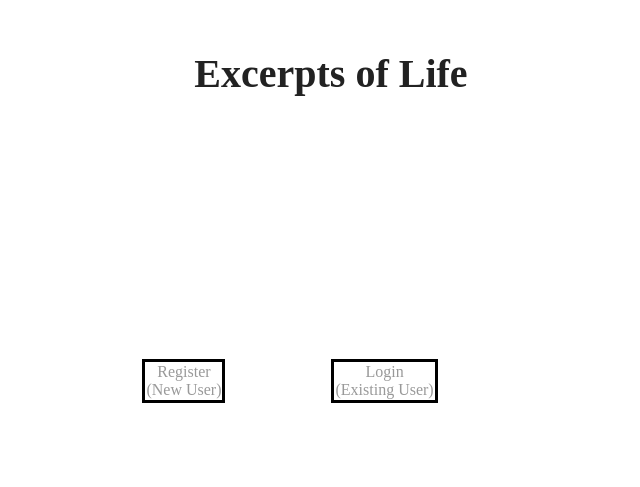
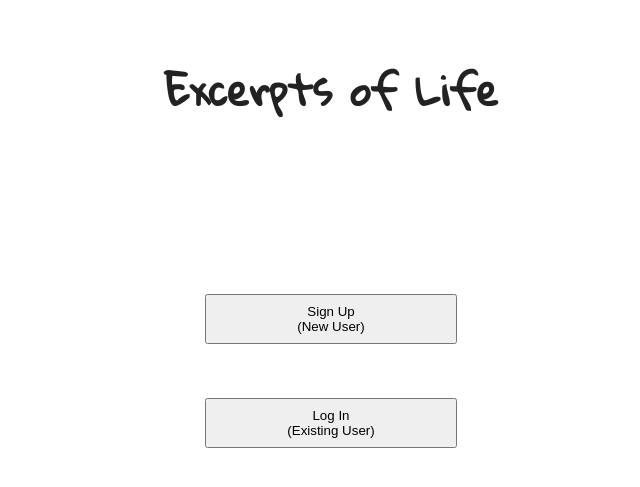
Before and after one commit to asutosh97/excerpts-of-life, a Python web app: template templates/index.html in a window 1280 px wide. Shown: the top 487 px of the page, without its empty margins (309-949 px from the left). Run offline with Jinja, Linux system fonts and the light colour scheme; the template is opened without the code that fills it, so the values that code supplies are empty.

Commit message:
added fonts , except for content of the blog

```diff
--- a/templates/css/style.css
+++ b/templates/css/style.css
@@ -12,6 +12,11 @@
         box-sizing: border-box;
     }   */
 
+@import url('https://fonts.googleapis.com/css?family=Gloria+Hallelujah');
+@import url('https://fonts.googleapis.com/css?family=Dancing+Script');
+@import url('https://fonts.googleapis.com/css?family=Architects+Daughter');
+@import url('https://fonts.googleapis.com/css?family=Kaushan+Script');
+@import url('https://fonts.googleapis.com/css?family=Sacramento');
 h2 {
     font-size: 24px;
     font-weight: bold;
@@ -53,6 +58,7 @@ input[type=submit] {
     display: block;
     color: #222;
     font-size: 40px;
+    font-family: 'Gloria Hallelujah', cursive;
     font-weight: bold;
     text-align: center;
     margin-bottom: 30px;
@@ -68,7 +74,8 @@ input[type=submit] {
 }
 
 .post-subject {
-    font-size: 16px;
+    font-family: 'Dancing Script', cursive;
+    font-size: 23px;
     font-weight: bold;
     text-decoration: none;
     color: #222;
@@ -79,12 +86,15 @@ input[type=submit] {
     color: #999;
     font-style: italic;
     text-decoration: none;
+    font-size: 20px;
+    font-family: 'Sacramento', cursive;
 }
 .post-date{
     text-align: right;
     right: 0px;
     bottom: 0px;
     color: #999;
+    font-family: 'Kaushan Script', cursive;
 
 }
 
--- a/templates/front.html
+++ b/templates/front.html
@@ -4,7 +4,7 @@
 	<div class="row">
 		<div class="col-6">
 			<a href="/blog/newpost" style="text-decoration: none;">
-				<div style="margin-bottom: 5px;font-weight: bold;color: brown;">
+				<div style="margin-bottom: 5px;font-weight: bold;color: brown;font-family: 'Architects Daughter', cursive;">
 					New Post
 				</div>
 			</a>
@@ -12,7 +12,7 @@
 
 		<div class="col-6">
 			<a href="/logout" style="text-decoration: none;">
-				<div style="text-align: right;font-weight: bold;color: brown;">Logout</div>
+				<div style="text-align: right;font-weight: bold;color: brown;font-family: 'Architects Daughter', cursive;">Logout</div>
 			</a>
 		</div>
 	</div>
--- a/templates/index.html
+++ b/templates/index.html
@@ -9,31 +9,34 @@ Excerpts of Life
 {% endblock %}
 
 {% block content %}
-<div class="container">
-	<table class="index-table">
-		<tr>
-			<td class="index-column">
-				<a href="/signup" class="index-links">
-					<div style="height:100%;width:100%">
-						Register
+{% for x in range(0,8) %}
+		<br>
+	{% endfor %}
+
+<div class="row">
+	<div class="col-3" style="margin: auto;">
+		<form action="/signup">
+			<button style="width: 100%;height: 50px;text-align: center;">
+				Sign Up
 				<br>
 				(New User)
+			</button>
+		</form>
 	</div>
-				</a>
-			</td>
-			<td style="width:100px">
+</div>
+{% for x in range(0,3) %}
+		<br>
+	{% endfor %}
 
-			</td>
-			<td class="index-column">
-				<a href="/login" class="index-links">
-					<div style="height:100%;width:100%">
-						Login
+<div class="row">
+	<div class="col-3" style="margin: auto;">
+		<form action="/login">
+			<button style="width: 100%;height: 50px;text-align: center;">
+				Log In
 				<br>
 				(Existing User)
+			</button>
+		</form>
 	</div>
-				</a>
-			</td>
-		</tr>
-	</table>
 </div>
 {% endblock %}
--- a/templates/post.html
+++ b/templates/post.html
@@ -15,7 +15,7 @@
 	<div class="heading-line"></div>
 	<div class="row">
 		<div class="col-12">
-			<a href="/user/{{post.user_id}}">
+			<a href="/user/{{post.user_id}}" style="text-decoration: none;">
 				<div class="by-line">
 					By : {{post.username}}
 				</div>
```
Also changed, not shown: main.py (+35 -33 lines), 1 other file. Lines whose indentation alone changed are shown as unchanged.
